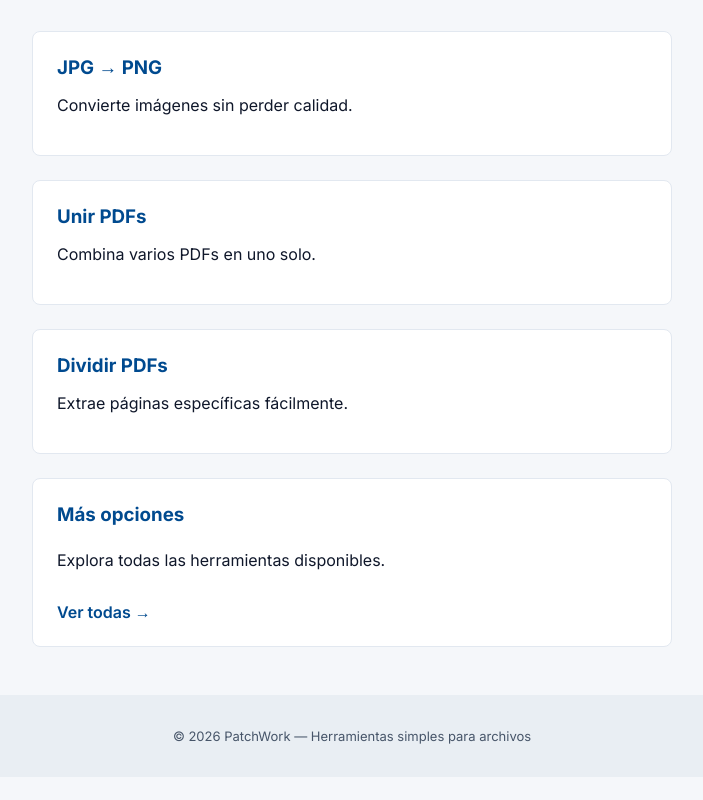
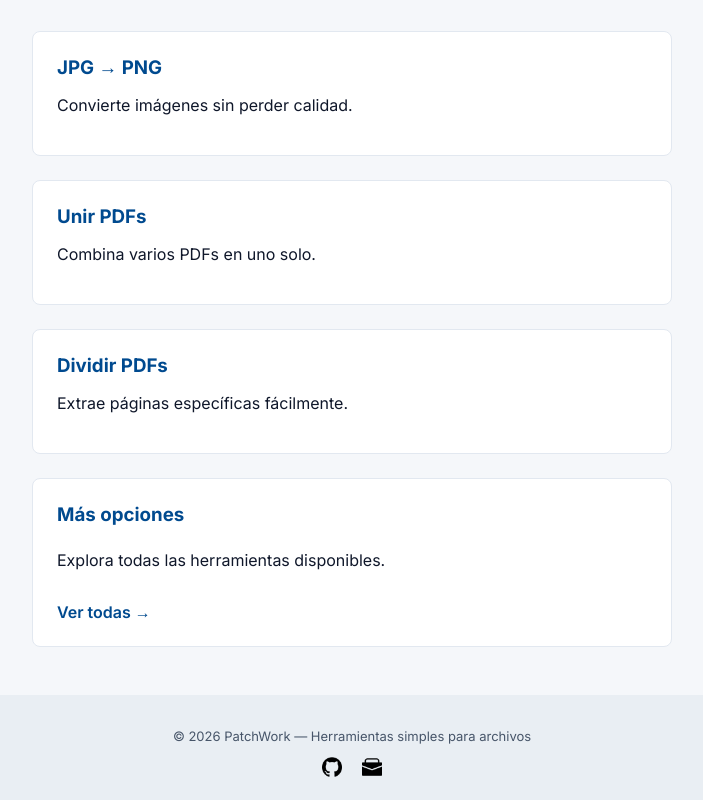
Before and after one commit to RohyllerP/PathWork_model, a Nuxt app: page / in a window 1280 px wide. Shown: the part 223-1023 px from the top of the page, without its empty margins (288-991 px from the left). Before the commit the page ends 1000 px from the top, so only its background shows below. Built offline with nearby package versions, Linux system fonts and the light colour scheme.

Commit message:
create_link_github

```diff
--- a/app/app.vue
+++ b/app/app.vue
@@ -44,6 +44,14 @@
     <footer class="footer">
       <div class="container">
         <p>© 2026 PatchWork — Herramientas simples para archivos</p>
+        <div class="footer-icons">
+          <a href="https://github.com/RohyllerP/Pathwork_full" target="_blank">
+            <img src="/github.png" alt="GitHub" />
+          </a>
+          <a href="https://www.rohyller.com/" target="_blank">
+            <img src="/portafolio.png" alt="Website" />
+          </a>
+          </div>
       </div>
     </footer>
   </div>
@@ -104,4 +112,13 @@
   color: var(--text-muted);
   text-align: center;
 }
+.footer-icons{
+  display: flex;
+  justify-content: center;
+  gap: 20px;
+  img{
+    width: 20px;
+    height: 20px;
+  }
+}
 </style>
```
Also changed, not shown: public/github.png (added), public/portafolio.png (added).
